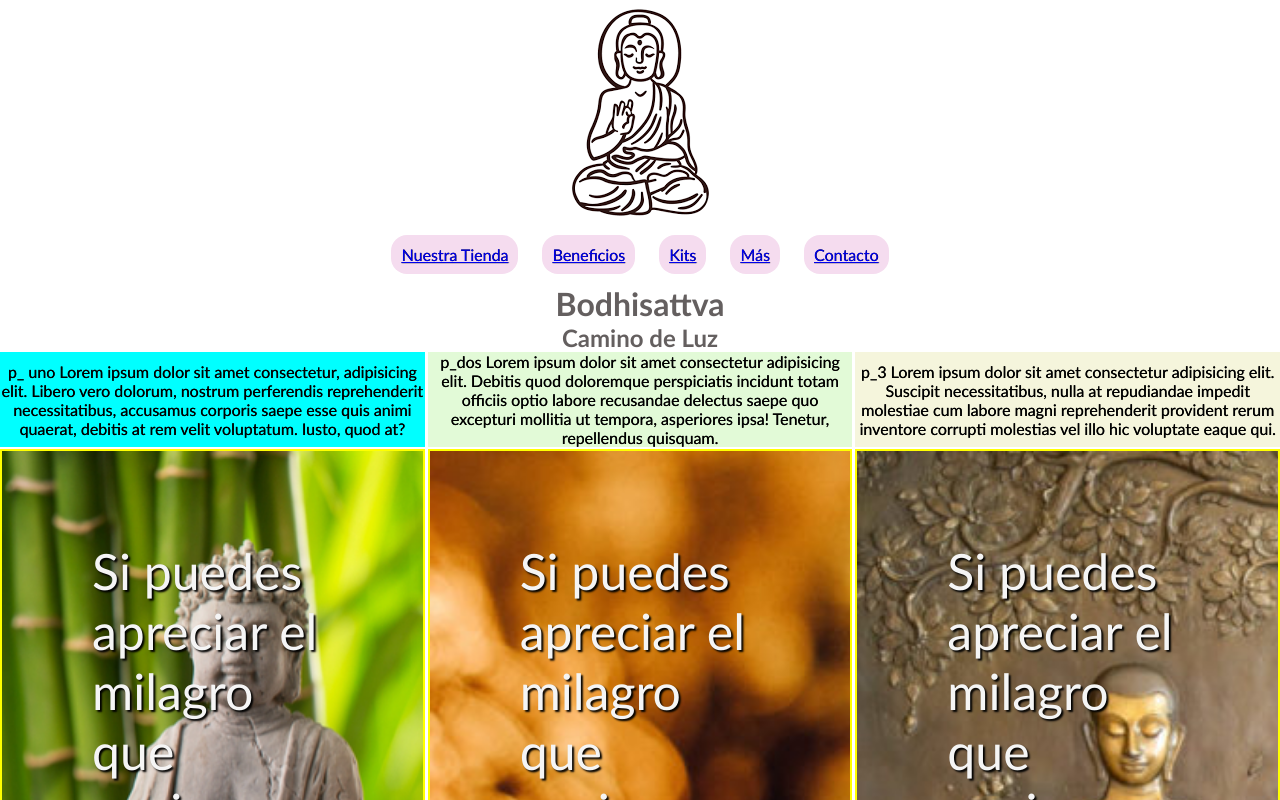
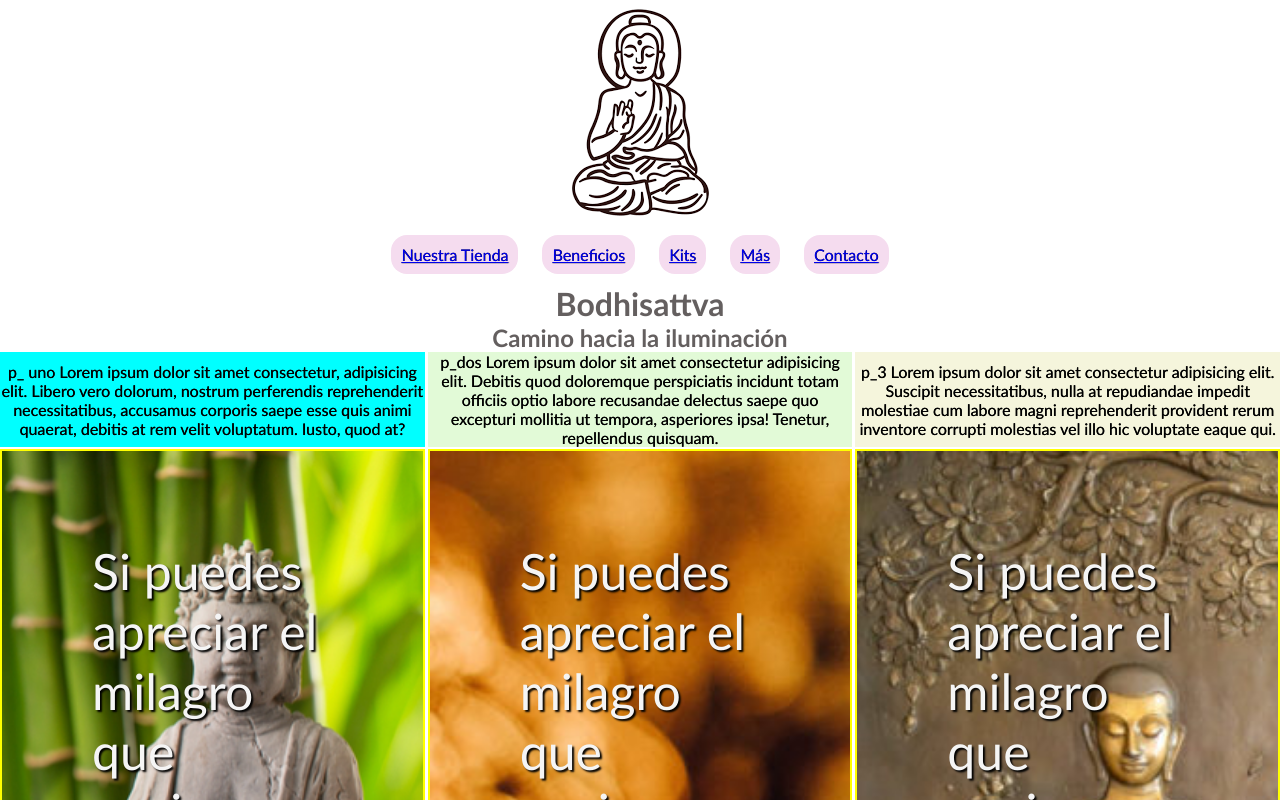
Before and after one commit to CoderNewbie009/EntregaGit, a plain HTML site: page index.html in a window 1280 px wide. Shown: the top 800 px of the page. Drawn offline with Linux system fonts and the light colour scheme.

Commit message:
Cmabio en el H2 del Index

```diff
--- a/index.html
+++ b/index.html
@@ -25,7 +25,7 @@
     </nav>
     <div>
         <h1>Bodhisattva</h1>
-        <h2>Camino de Luz</h2>
+        <h2>Camino hacia la iluminación</h2>
     </div>
     <main class="cuerpo">
         <article  class="p_uno">
```
